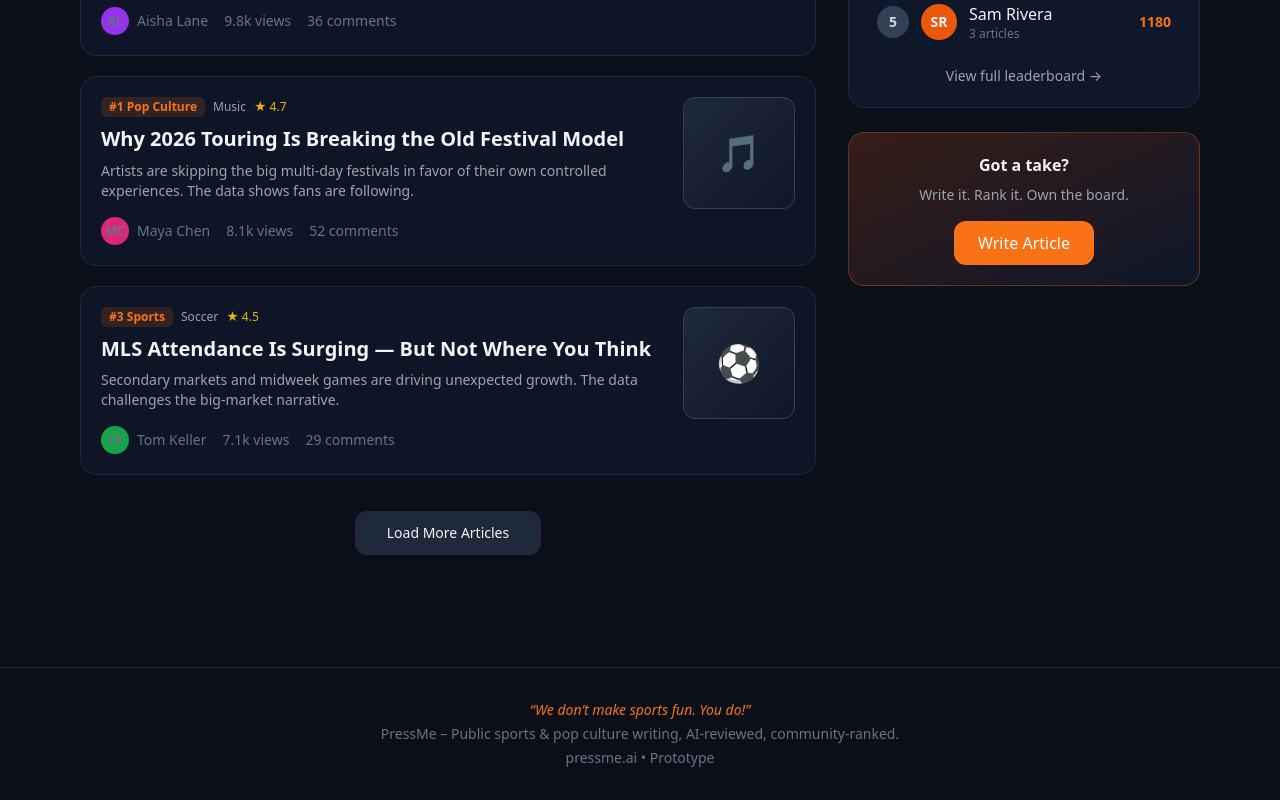
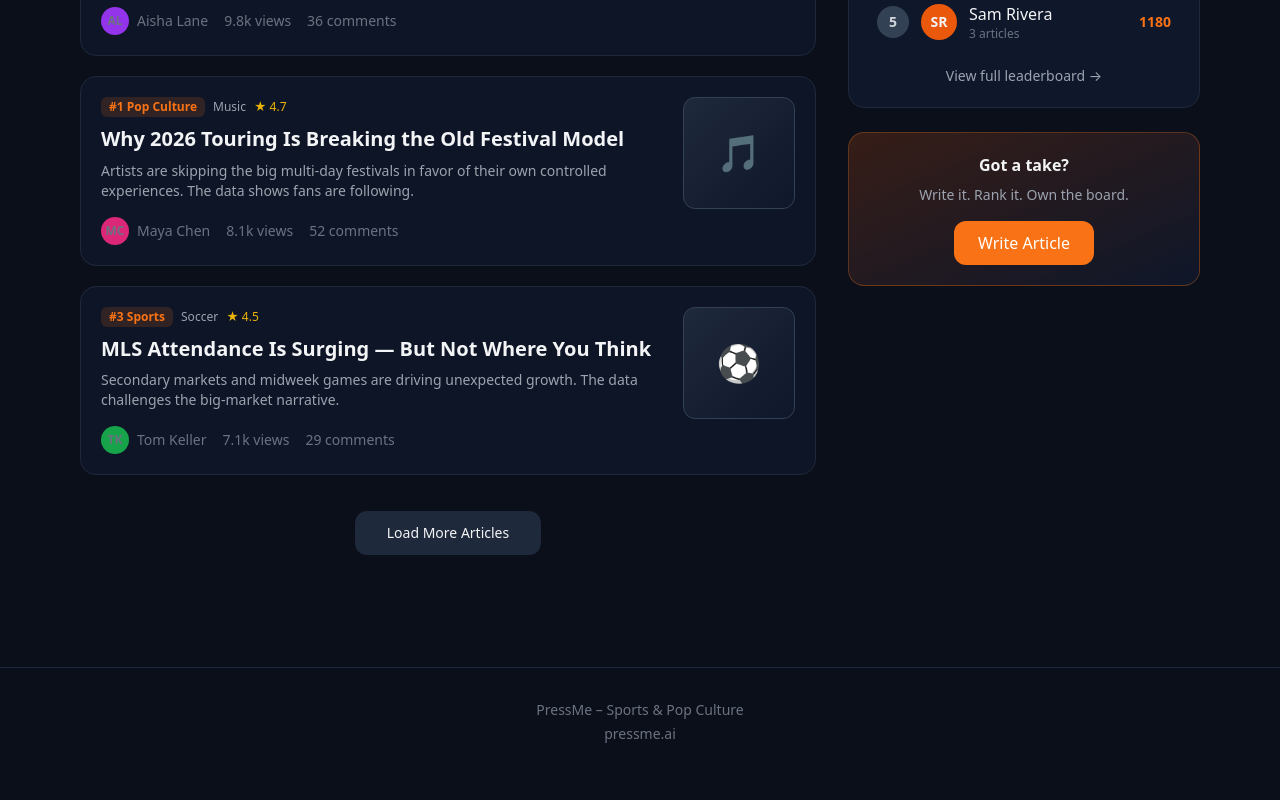
Before and after one commit to sheado44/-4, a Next.js app: page / in a window 1280 px wide. Shown: the part 750-1550 px from the top of the page. After the commit the page ends 1526 px from the top, so only its background shows below. Built offline with nearby package versions, Linux system fonts and the light colour scheme.

Commit message:
Revise metadata and footer for clarity
Updated the site metadata and footer content to reflect a more concise description and title.

```diff
--- a/src/app/layout.tsx
+++ b/src/app/layout.tsx
@@ -3,8 +3,8 @@ import "./globals.css";
 import Link from "next/link";
 
 export const metadata: Metadata = {
-  title: "PressMe – Ranked Sports & Pop Culture Writing",
-  description: "Public articles reviewed by AI for authenticity, accuracy & form. We don’t make sports fun. You do!",
+  title: "PressMe – Sports & Pop Culture",
+  description: "Public sports and pop culture writing platform. Rankings driven by real engagement.",
 };
 
 export default function RootLayout({
@@ -48,9 +48,8 @@ export default function RootLayout({
         </nav>
         {children}
         <footer className="border-t border-forge-800 py-8 text-center text-sm text-gray-500 mt-12">
-          <p className="italic text-forge-accent mb-1">“We don’t make sports fun. You do!”</p>
-          <p>PressMe – Public sports & pop culture writing, AI-reviewed, community-ranked.</p>
-          <p className="mt-1">pressme.ai • Prototype</p>
+          <p>PressMe – Sports & Pop Culture</p>
+          <p className="mt-1">pressme.ai</p>
         </footer>
       </body>
     </html>
```
